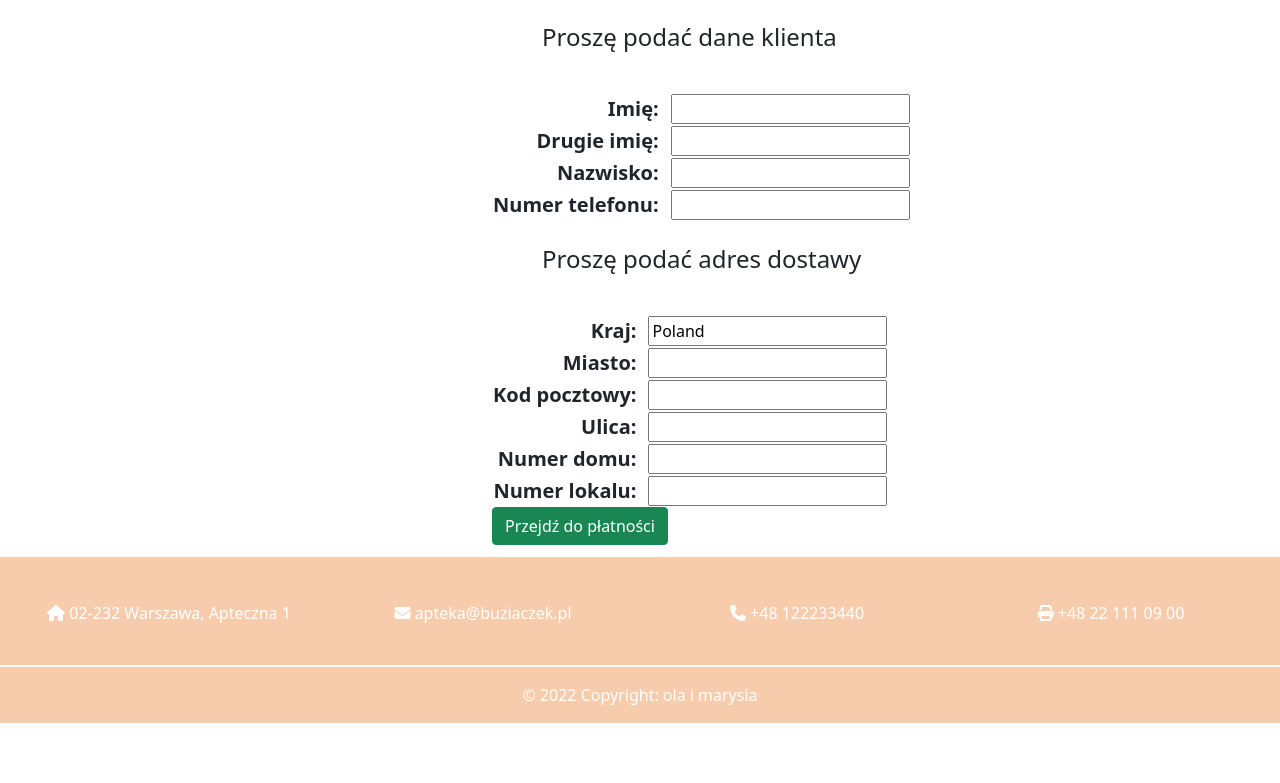
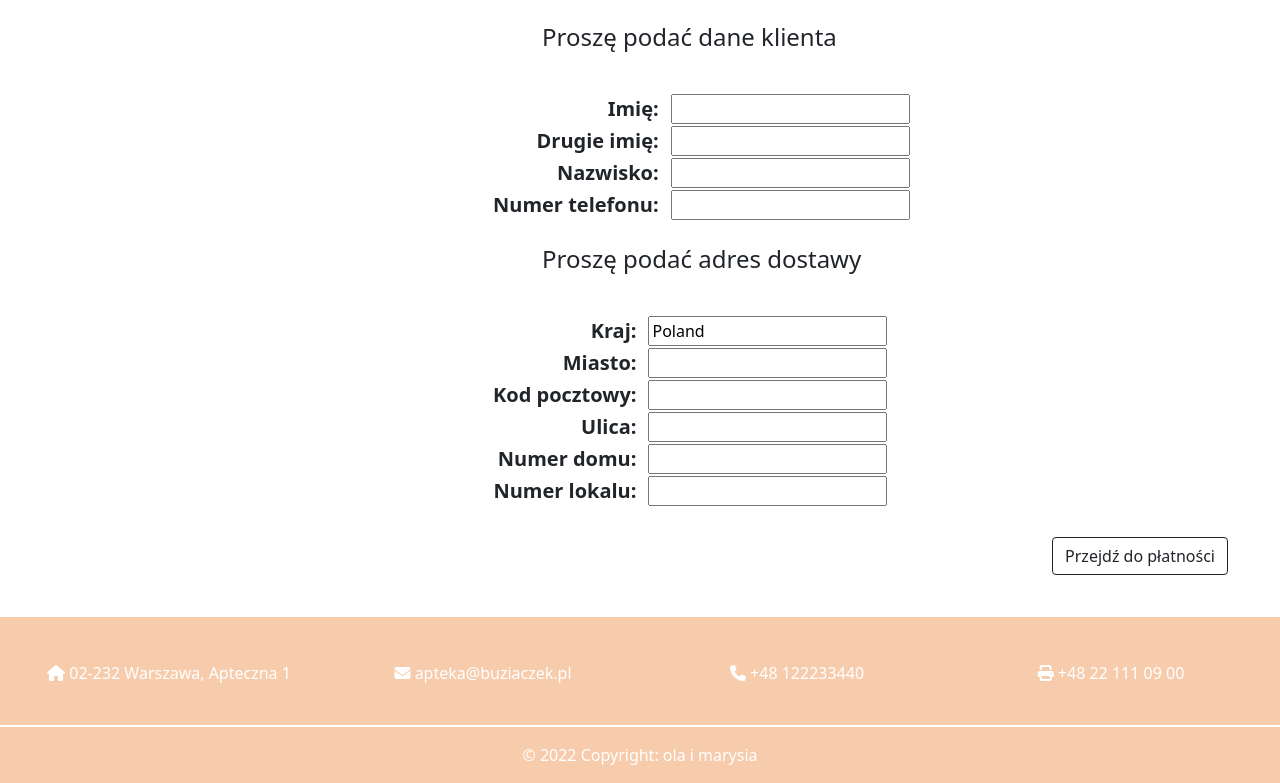
Before and after one commit to rzelazo/OnlinePharmacy, a Django app: template templates/core/checkout.html in a window 1280 px wide. Shown: the part 499-1282 px from the top of the page. Before the commit the page ends 1222 px from the top, so only its background shows below. Run offline with Django 3.2, Linux system fonts and the light colour scheme; data comes from the database, SQL or seed files in the repository; tables that the repository leaves empty hold one stand-in row (values such as "Sample post"); the template is opened without the code that fills it: values that come from a table or form of the project are taken from there, most other values are stand-ins (such as "Sample title", 1, 10 or a date in 2020); some libraries are stand-ins or nearby versions.

Commit message:
przycisk po prawej

```diff
--- a/templates/core/checkout.html
+++ b/templates/core/checkout.html
@@ -43,11 +43,24 @@ Checkout
   th{
     text-align: right;
   }
-#guzik{
-  position: center !important;
-  margin-right: auto !important;
-  margin-left: auto !important;
-}
+
+  #guzik {
+    margin-top:30px;
+    margin-bottom: 30px;
+    margin-right: 40px
+  }
+
+  #guzik:hover {
+      background-color: #4C4C4C !important;
+      border-color: transparent !important;
+    }
+
+    #guzik:focus, #guzik:active {
+      box-shadow: none !important;
+      background-color: transparent !important;
+      border-color:  #4C4C4C !important;
+      color: #4C4C4C !important;
+    }
 </style>
 {% endblock %}
 
@@ -110,11 +123,11 @@ Checkout
           {{ form.as_table }}
         </table>
       </fieldset>
-    <span class="input-group-btn" style="position: relative ;right: 0">
-    <input class="btn btn-success" type="submit" value="Przejdź do płatności">
-    </span>
     </div>
     </form>
+</div>
+<div class="d-flex justify-content-end">
+  <input class="btn btn-outline-dark" type="submit" value="Przejdź do płatności" id="guzik">
 </div>
 
 
```
